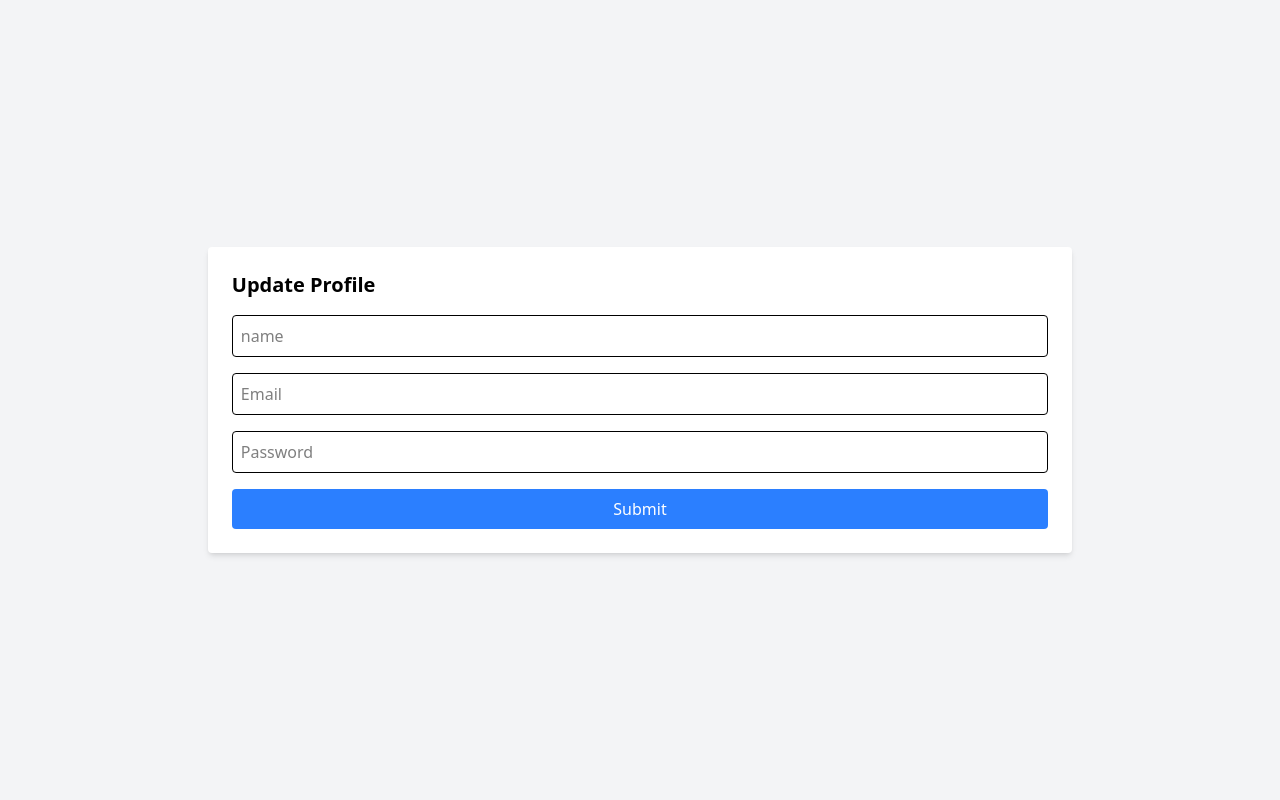
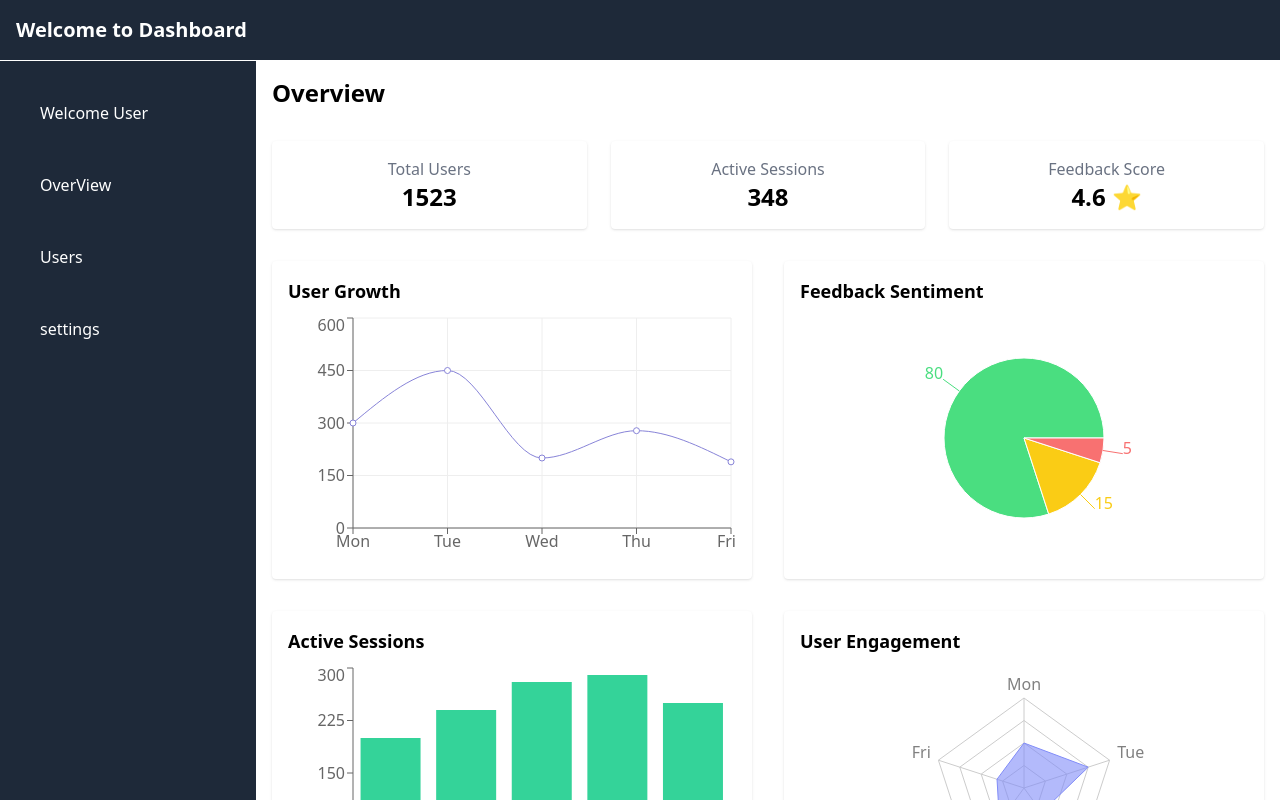
Before and after one commit to Vyshnav-Tv/Dashboard-app, a React (Vite) app: page /dashboard in a window 1280 px wide. Shown: the top 800 px of the page. Built offline with nearby package versions, Linux system fonts and the light colour scheme.

Commit message:
added routing in each components

```diff
--- a/src/App.jsx
+++ b/src/App.jsx
@@ -1,5 +1,5 @@
 import { useState } from 'react'
-
+import { BrowserRouter, Routes, Route } from 'react-router-dom';
 import LoginPage from './components/Login'
 import SideBar from './components/SideBar'
 import Overview from './components/OverViewPage'
@@ -11,8 +11,20 @@ function App() {
 
   return (
     <>
-   {/* <DashLayout/> */}
-   <Settings/></>
+    <BrowserRouter>
+    <Routes>
+                <Route path="/login" element={<LoginPage />} />
+                <Route path="/dashboard" element={<DashLayout />}/>
+                  <Route path="/settings" element={<Settings/>} />
+                    <Route path="/overview" element={<Overview />} />
+
+
+
+            </Routes>
+
+
+    </BrowserRouter>
+   </>
   )
 }
 
--- a/src/components/Login.jsx
+++ b/src/components/Login.jsx
@@ -1,6 +1,8 @@
-import React from 'react'
+import React from 'react';
+import { useNavigate } from 'react-router';
 
 function LoginPage() {
+  const navigate = useNavigate();
   return (
 
     <div>
@@ -19,7 +21,8 @@ function LoginPage() {
 
               className="w-full p-2 border rounded mb-4"
             />
-            <button type="submit" className="w-full bg-blue-500 hover:bg-blue-700 text-white p-2 rounded">Submit</button>
+            <button type="submit"  onClick={() =>
+                 navigate("/dashboard")} className="w-full bg-blue-500 hover:bg-blue-700 text-white p-2 rounded">Submit</button>
           </form>
     </div>
     </div>
--- a/src/components/Settings.jsx
+++ b/src/components/Settings.jsx
@@ -2,11 +2,15 @@
 import  { useState } from 'react';
 import { ToastContainer, toast } from 'react-toastify';
 import 'react-toastify/dist/ReactToastify.css';
+import { useNavigate } from 'react-router-dom';
+
 
 function Settings() {
     const [name, setName] = useState('');
     const [email, setEmail] = useState('');
     const [password, setPassword] = useState('');
+    const navigate = useNavigate();
+
 
     const handleSubmit = (e) => {
       e.preventDefault();
@@ -24,6 +28,12 @@ function Settings() {
   return (
 
     <div>
+   <button
+  onClick={() => navigate('/dashboard')}
+  className="bg-blue-500 text-white px-4 py-2 rounded hover:bg-blue-600 mb-4 pt-2 mt-2 ml-2"
+>
+  ← Back to Dashboard
+</button>
         <div className="min-h-screen flex items-center justify-center bg-gray-100">
           <form onSubmit={handleSubmit} className="bg-white p-6 rounded shadow-md">
             <h2 className="text-xl font-bold mb-4">Update Profile</h2>
--- a/src/components/SideBar.jsx
+++ b/src/components/SideBar.jsx
@@ -1,15 +1,20 @@
 import React from 'react'
+import { useNavigate } from 'react-router';
+
 
 function SideBar() {
+    const navigate = useNavigate();
 
 
 
   return (
     <div className=' space-y-4 w-64 min-h-screen bg-gray-800 text-white p-6 '>
         <div className='w-full p-4 hover:outline hover:outline-2 hover:outline-black-500  ' > Welcome User</div>
-<div className='w-full p-4 hover:outline hover:outline-2 hover:outline-black-500  ' > OverView</div>
+<div className='w-full p-4 hover:outline hover:outline-2 hover:outline-black-500  ' onClick={() =>
+                 navigate("/overview")}> OverView</div>
 <div className='w-full p-4 hover:outline hover:outline-2 hover:outline-black-500'> Users</div>
-<div className='w-full p-4 hover:outline hover:outline-2 hover:outline-black-500'> settings</div>
+<div className='w-full p-4 hover:outline hover:outline-2 hover:outline-black-500'  onClick={() =>
+                 navigate("/settings")}> settings</div>
 
 
     </div>
```
